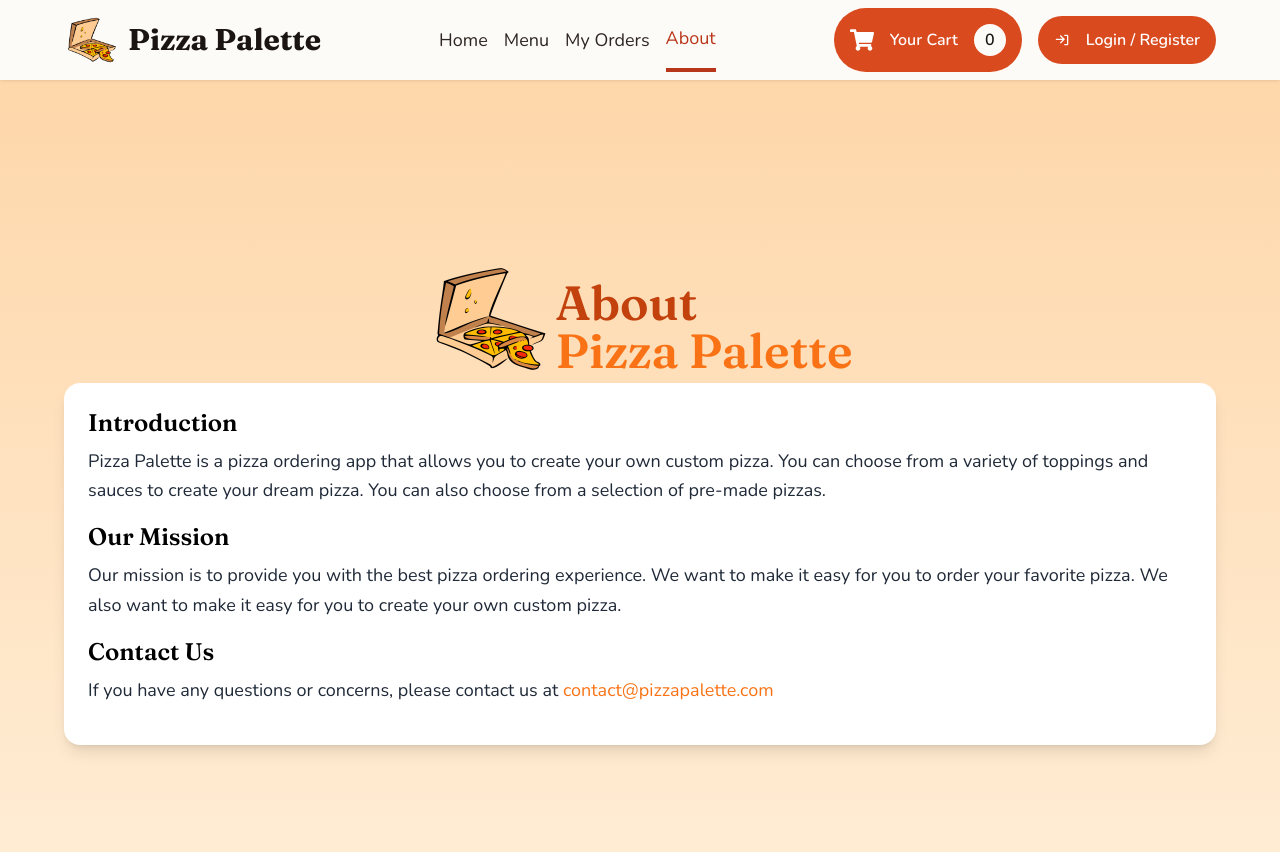
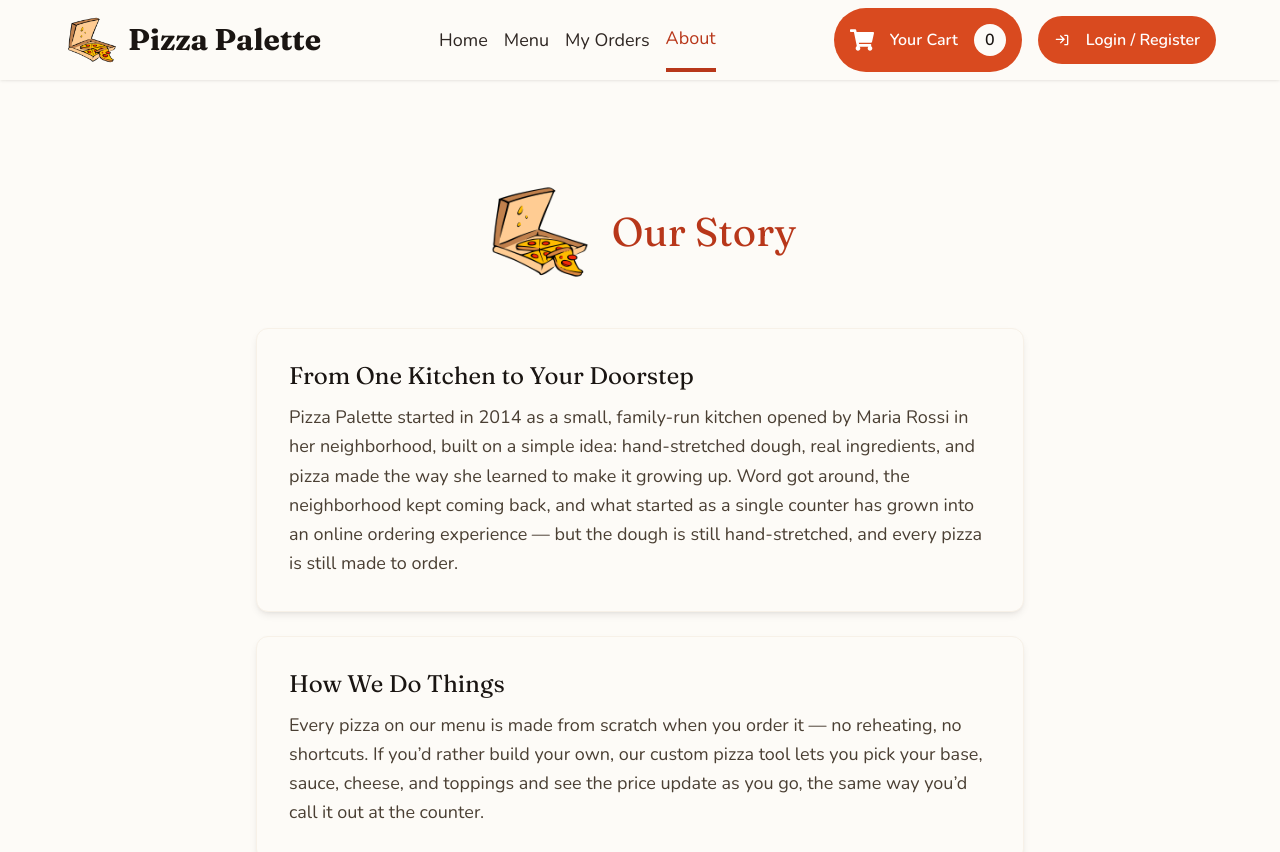
Before and after one commit to itxSaaad/pizza-palette-app-mern-OIBSIP-task-1, a React (Vite) app in the folder client/: page /about in a window 1280 px wide. Shown: the top 852 px of the page. Built offline with nearby package versions, Linux system fonts and the light colour scheme.

Commit message:
content: rewrite About page with brand story, migrate to design tokens

```diff
--- a/client/src/screens/AboutScreen.jsx
+++ b/client/src/screens/AboutScreen.jsx
@@ -1,58 +1,65 @@
-import React from 'react';
 import Logo from '/android-chrome-512x512.png';
+import Card from '../components/ui/Card';
 
 function AboutScreen() {
   return (
-    <section className="min-h-screen flex flex-col justify-center items-center pt-20 pb-10 px-10 sm:px-16 bg-gradient-to-b from-orange-200 to-orange-100">
-      <div className="flex flex-row justify-center items-center">
+    <section className="min-h-screen flex flex-col items-center pt-24 pb-16 px-6 sm:px-16 bg-neutral-50">
+      <div className="flex flex-col sm:flex-row items-center justify-center mb-10 text-center sm:text-left">
         <img
           src={Logo}
           alt="Pizza Palette Logo"
-          className="hidden sm:block h-32 w-32"
+          className="hidden sm:block h-28 w-28 mr-4"
         />
-        <h1 className="text-4xl lg:text-5xl text-orange-500 font-semibold mt-4">
-          <span className="text-orange-700">About</span>
-          <br /> Pizza Palette
+        <h1 className="font-display text-h1 text-primary-600">
+          Our Story
         </h1>
       </div>
 
-      <div className="bg-white rounded-2xl shadow-lg p-6">
-        <article className="mb-4">
-          <h2 className="text-2xl text-black font-semibold mb-2">
-            Introduction
+      <div className="w-full max-w-3xl space-y-6">
+        <Card padding="lg">
+          <h2 className="font-display text-h3 text-neutral-900 mb-3">
+            From One Kitchen to Your Doorstep
           </h2>
-          <p className="text-gray-800 text-lg leading-relaxed">
-            Pizza Palette is a pizza ordering app that allows you to create your
-            own custom pizza. You can choose from a variety of toppings and
-            sauces to create your dream pizza. You can also choose from a
-            selection of pre-made pizzas.
+          <p className="text-neutral-700 text-lg leading-relaxed">
+            Pizza Palette started in 2014 as a small, family-run kitchen
+            opened by Maria Rossi in her neighborhood, built on a simple
+            idea: hand-stretched dough, real ingredients, and pizza made the
+            way she learned to make it growing up. Word got around, the
+            neighborhood kept coming back, and what started as a single
+            counter has grown into an online ordering experience &mdash; but
+            the dough is still hand-stretched, and every pizza is still made
+            to order.
           </p>
-        </article>
+        </Card>
 
-        <article className="mb-4">
-          <h2 className="text-2xl text-black font-semibold mb-2">
-            Our Mission
+        <Card padding="lg">
+          <h2 className="font-display text-h3 text-neutral-900 mb-3">
+            How We Do Things
           </h2>
-          <p className="text-gray-800 text-lg leading-relaxed">
-            Our mission is to provide you with the best pizza ordering
-            experience. We want to make it easy for you to order your favorite
-            pizza. We also want to make it easy for you to create your own
-            custom pizza.
+          <p className="text-neutral-700 text-lg leading-relaxed">
+            Every pizza on our menu is made from scratch when you order it
+            &mdash; no reheating, no shortcuts. If you&rsquo;d rather build your
+            own, our custom pizza tool lets you pick your base, sauce,
+            cheese, and toppings and see the price update as you go, the
+            same way you&rsquo;d call it out at the counter.
           </p>
-        </article>
+        </Card>
 
-        <article className="mb-4">
-          <h2 className="text-2xl text-black font-semibold mb-2">Contact Us</h2>
-          <p className="text-gray-800 text-lg leading-relaxed">
-            If you have any questions or concerns, please contact us at{' '}
+        <Card padding="lg">
+          <h2 className="font-display text-h3 text-neutral-900 mb-3">
+            Get in Touch
+          </h2>
+          <p className="text-neutral-700 text-lg leading-relaxed">
+            Questions, feedback, or just want to say hi? Reach us at{' '}
             <a
               href="mailto:contact@pizzapalette.com"
-              className="text-orange-500 hover:text-orange-700"
+              className="text-primary-600 hover:text-primary-700 font-semibold"
             >
               contact@pizzapalette.com
             </a>
+            .
           </p>
-        </article>
+        </Card>
       </div>
     </section>
   );
```
